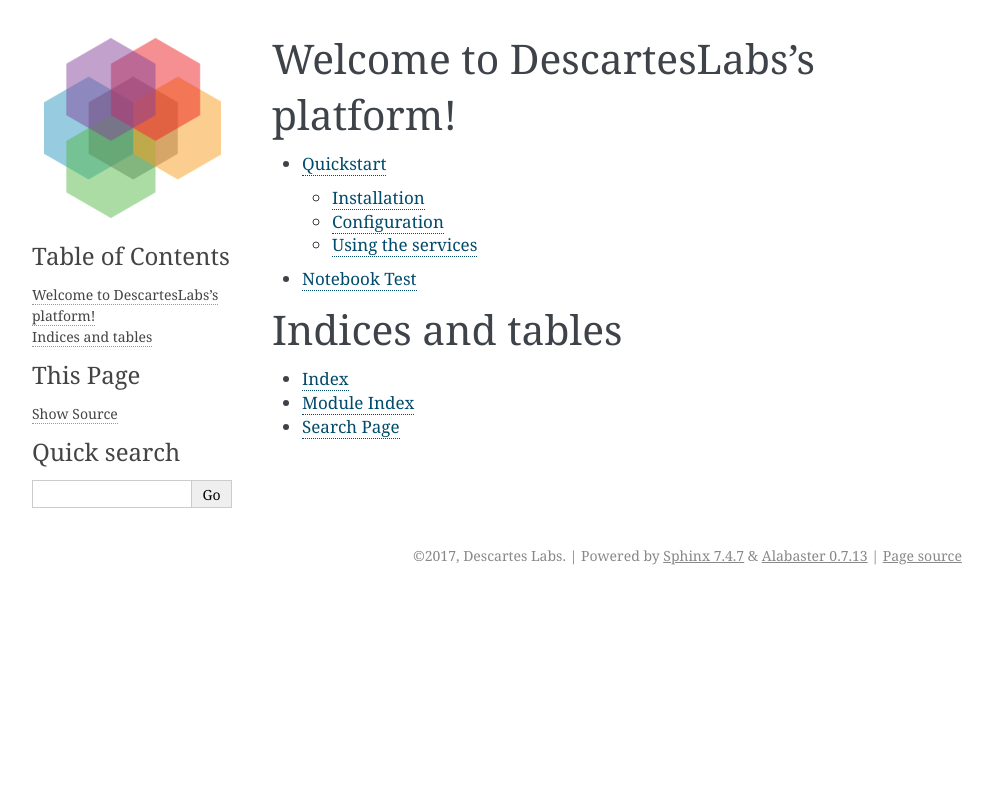
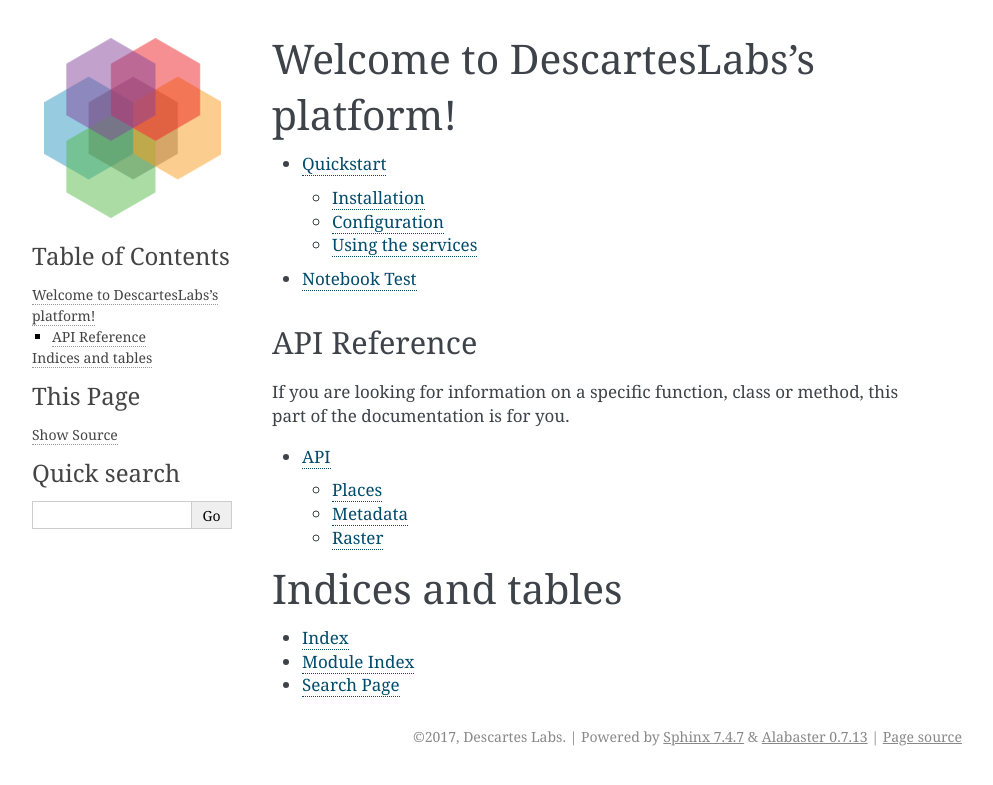
Before and after one commit to descarteslabs/descarteslabs-python, a Sphinx documentation site: the page built from docs/index.rst, in a window 1280 px wide. Shown: the top 785 px of the page, without its empty margins (148-1141 px from the left). Built offline with Sphinx 7.4.7, drawn with Linux system fonts in a browser that asks for light colours.

Commit message:
Generate API documentation from docstrings

```diff
--- a/docs/index.rst
+++ b/docs/index.rst
@@ -1,5 +1,5 @@
 Welcome to DescartesLabs's platform!
-=========================================
+====================================
 
 .. toctree::
    :maxdepth: 2
@@ -7,7 +7,16 @@
    quickstart
    SphinxTest
 
+API Reference
+-------------
 
+If you are looking for information on a specific function, class or
+method, this part of the documentation is for you.
+
+.. toctree::
+   :maxdepth: 2
+
+   api
 
 Indices and tables
 ==================
```
Also changed, not shown: docs/api.rst (added, +24 -0 lines).
